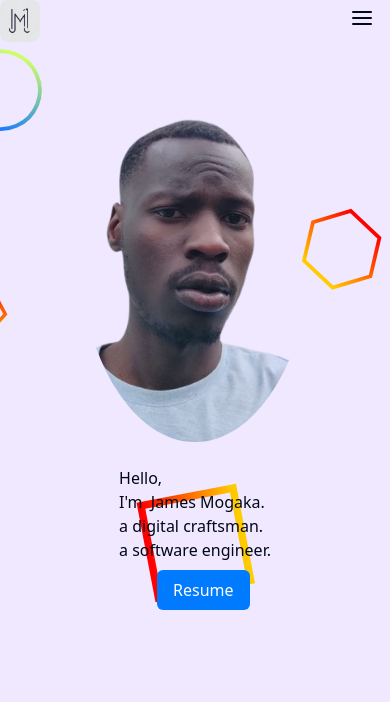
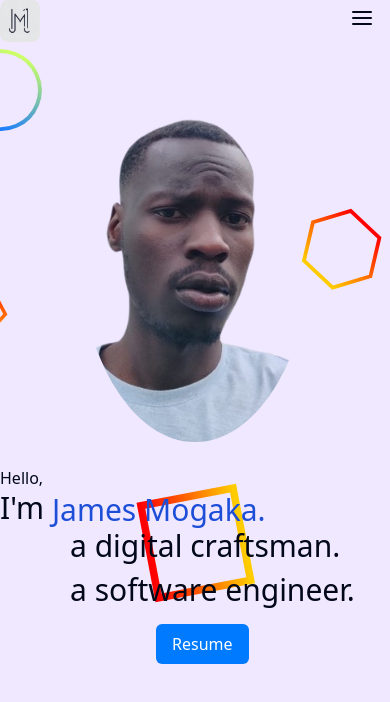
Before and after one commit to jamesmogaka/portfolio, a React (Vite) app: page / in a window 390 px wide. Shown: the top 702 px of the page. Built offline with nearby package versions, Linux system fonts and the light colour scheme.

Commit message:
tailwind on home complete

```diff
--- a/src/components/Home.tsx
+++ b/src/components/Home.tsx
@@ -1,65 +1,6 @@
-import styled from 'styled-components';
 // import CV from "../assets/CV (1).pdf";
 import profile from '../assets/profile_bg.png';
-//
-// Style the text conteiner
-const TextContainer = styled.div`
-    flex: 2;
-    margin-right: 20px;
-
-    // The css styling to my page
-    h1 {
-        font-size: 40px;
-        color: #333;
-        span {
-            color: blue;
-            animation: typing 10s infinite steps(20, end);
-            white-space: nowrap;
-            overflow: hidden;
-            display: inline-block;
-            position: relative;
-            vertical-align: middle;
-        }
-    }
-    //
-    //Indenting the h1 immedietly after a h1
-    h1 + h1 {
-        margin-left: 70px;
-        border-right: 4px solid #000;
-        margin-bottom: 2px;
-        animation: cursor 1s infinite step-end,
-            typing 10s infinite steps(20, end);
-        white-space: nowrap;
-        overflow: hidden;
-    }
-    button:hover {
-        box-shadow: 0 12px 16px 0 rgba(0, 0, 0, 0.24),
-            0 17px 50px 0 rgba(0, 0, 0, 0.19);
-    }
-    //Define the animations
-    @keyframes typing {
-        0%,
-        90%,
-        100% {
-            width: 0ch;
-        }
-        30%,
-        80% {
-            width: 17ch;
-        }
-    }
-
-    @keyframes cursor {
-        0%,
-        100% {
-            border-color: transparent;
-        }
-
-        50% {
-            border-color: #000;
-        }
-    }
-`;
+import '../index.css';
 //
 //Create a home page for the entire portfolio
 const Home = () => {
@@ -73,18 +14,25 @@ const Home = () => {
             <img
                 src={profile}
                 alt="My picture"
-                className=" sm:max-w-full max-w-[60%] h-[50%] object-cover rounded-[50%] transition-all duration-300 ease-in-out transform hover:scale-110 left-44 flex-grow-0"
+                className=" sm:max-w-full max-w-[60%] h-[50%] md:h-auto object-cover rounded-[50%] transition-all duration-300 ease-in-out transform hover:scale-110 left-44 "
             />
 
-            <div className=" flex-grow">
+            <div className=" flex-grow w-full ">
                 <h3>Hello,</h3>
-                <h1>
-                    I'm<span className=""> &nbsp;James Mogaka.</span>
+                <h1 className=" text-3xl">
+                    I'm
+                    <span className="typing text-blue-700 inline-block relative align-middle">
+                        &nbsp;James Mogaka.
+                    </span>
                 </h1>
-                <h1 className="">a digital craftsman.</h1>
-                <h1 className="">a software engineer.</h1>
+                <h1 className="cursor text-3xl ml-[70px] border-r-4 border-solid border-black mb-2">
+                    a digital craftsman.
+                </h1>
+                <h1 className="cursor  text-3xl ml-[70px] border-r-4 border-solid border-black mb-2">
+                    a software engineer.
+                </h1>
 
-                <button className=" bg-[#007bff] text-white p-2 px-4 border-none rounded-md cursor-pointer mt-2 ml-[25%]">
+                <button className=" bg-[#007bff] text-white p-2 px-4 border-none rounded-md cursor-pointer mt-2 ml-[40%]">
                     <a href="#" className="btn">
                         Resume
                     </a>
--- a/src/index.css
+++ b/src/index.css
@@ -74,3 +74,38 @@
         @apply bg-background text-foreground;
     }
 }
+
+.typing {
+    animation: typing 10s infinite steps(20, end);
+    white-space: nowrap;
+    overflow: hidden;
+}
+
+.cursor {
+    animation: cursor 1s infinite step-end, typing 10s infinite steps(20, end);
+    white-space: nowrap;
+    overflow: hidden;
+}
+
+@keyframes typing {
+    0%,
+    90%,
+    100% {
+        width: 0ch;
+    }
+    30%,
+    80% {
+        width: 17ch;
+    }
+}
+
+@keyframes cursor {
+    0%,
+    100% {
+        border-color: transparent;
+    }
+
+    50% {
+        border-color: #000;
+    }
+}
```
Lines whose indentation alone changed are shown as unchanged.
